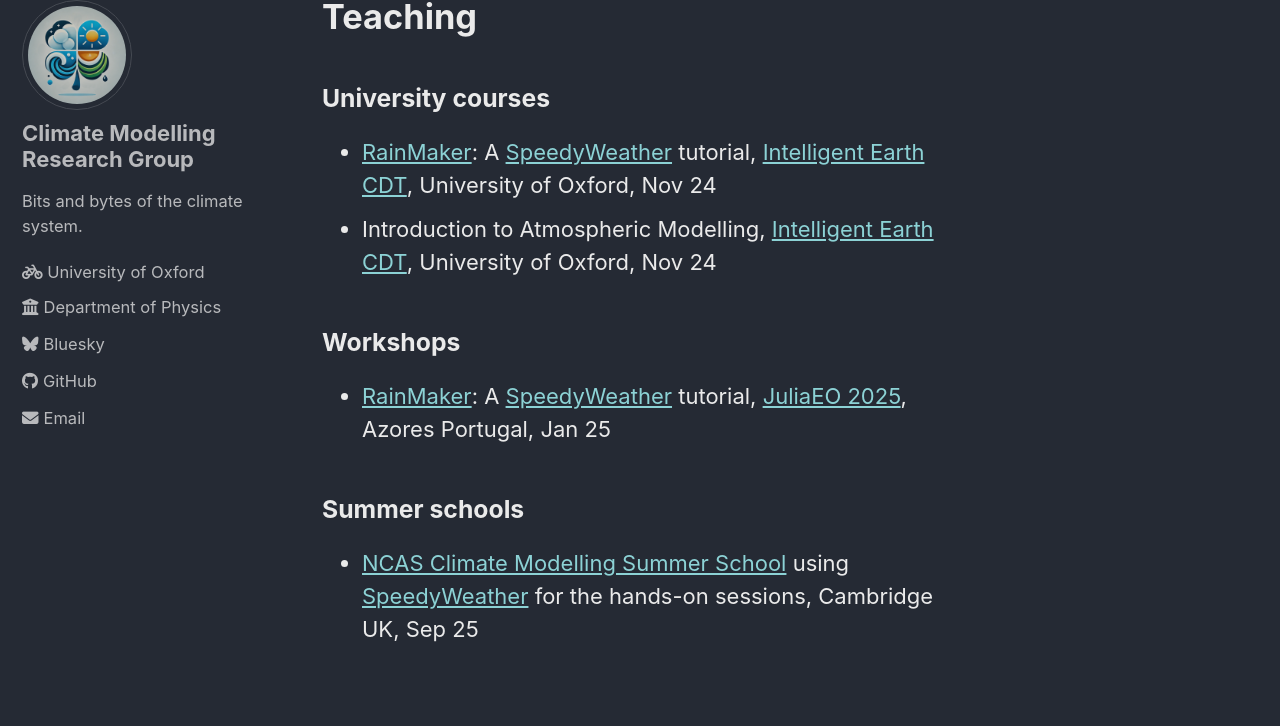
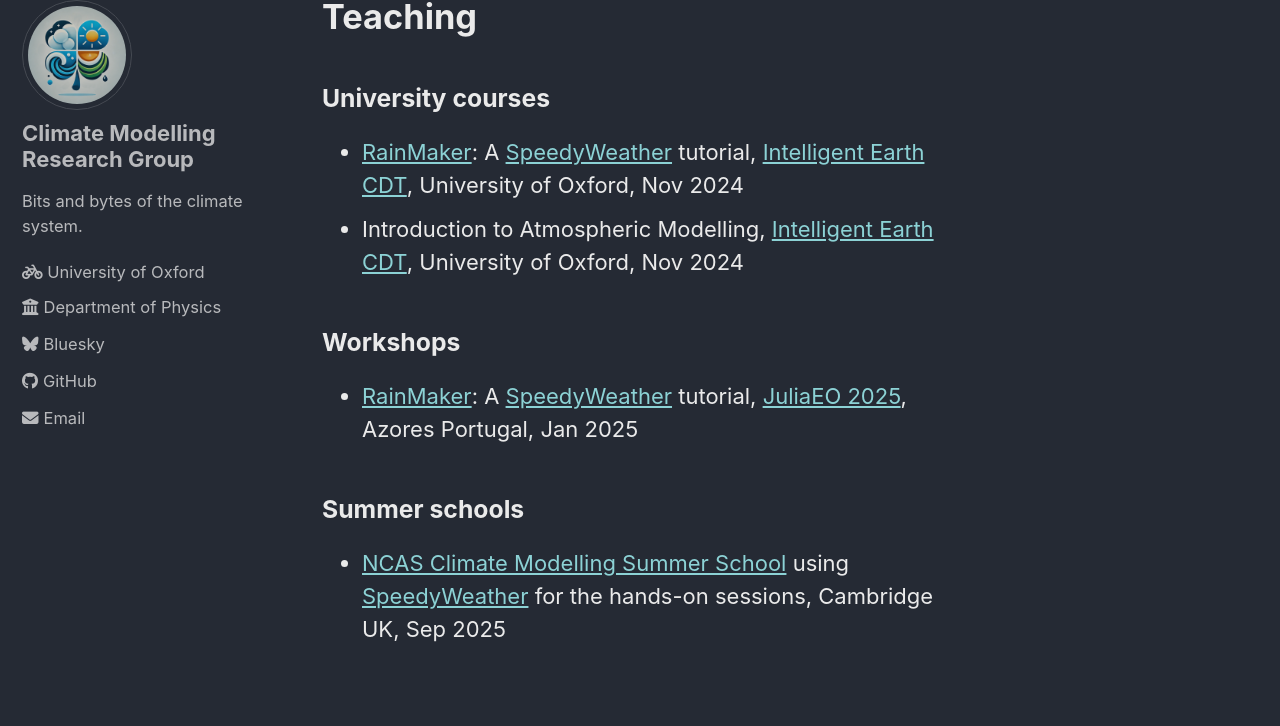
Before and after one commit to climate-modelling/climate-modelling.github.io, a Jekyll site: the page built from _pages/teaching.md, in a window 1280 px wide and 1044 px high. Shown: the part 111-837 px from the top of the window. Built offline with Jekyll 4.4.1, drawn with Linux system fonts in a browser that asks for light colours; cached includes are drawn as plain includes.

Commit message:
example news

```diff
--- a/_pages/teaching.md
+++ b/_pages/teaching.md
@@ -7,13 +7,13 @@
 
 ### University courses
 
-- [RainMaker](https://github.com/SpeedyWeather/RainMaker.jl): A [SpeedyWeather](https://github.com/SpeedyWeather/SpeedyWeather.jl) tutorial, [Intelligent Earth CDT](https://intelligent-earth.ox.ac.uk/), University of Oxford, Nov 24
-- Introduction to Atmospheric Modelling, [Intelligent Earth CDT](https://intelligent-earth.ox.ac.uk/), University of Oxford, Nov 24
+- [RainMaker](https://github.com/SpeedyWeather/RainMaker.jl): A [SpeedyWeather](https://github.com/SpeedyWeather/SpeedyWeather.jl) tutorial, [Intelligent Earth CDT](https://intelligent-earth.ox.ac.uk/), University of Oxford, Nov 2024
+- Introduction to Atmospheric Modelling, [Intelligent Earth CDT](https://intelligent-earth.ox.ac.uk/), University of Oxford, Nov 2024
 
 ### Workshops
 
-- [RainMaker](https://github.com/SpeedyWeather/RainMaker.jl): A [SpeedyWeather](https://github.com/SpeedyWeather/SpeedyWeather.jl) tutorial, [JuliaEO 2025](https://aircentre.github.io/JuliaEO25/), Azores Portugal, Jan 25
+- [RainMaker](https://github.com/SpeedyWeather/RainMaker.jl): A [SpeedyWeather](https://github.com/SpeedyWeather/SpeedyWeather.jl) tutorial, [JuliaEO 2025](https://aircentre.github.io/JuliaEO25/), Azores Portugal, Jan 2025
 
 ### Summer schools
 
-- [NCAS Climate Modelling Summer School](https://ncas.ac.uk/study-with-us/climate-modelling-summer-school/) using [SpeedyWeather](https://github.com/SpeedyWeather/SpeedyWeather.jl) for the hands-on sessions, Cambridge UK, Sep 25
+- [NCAS Climate Modelling Summer School](https://ncas.ac.uk/study-with-us/climate-modelling-summer-school/) using [SpeedyWeather](https://github.com/SpeedyWeather/SpeedyWeather.jl) for the hands-on sessions, Cambridge UK, Sep 2025
```
Also changed, not shown: _news/2024-03-28.md (added, +8 -0 lines), _people/milan.md (+1 -1 lines), _people/radagast.md (deleted, +0 -8 lines).
